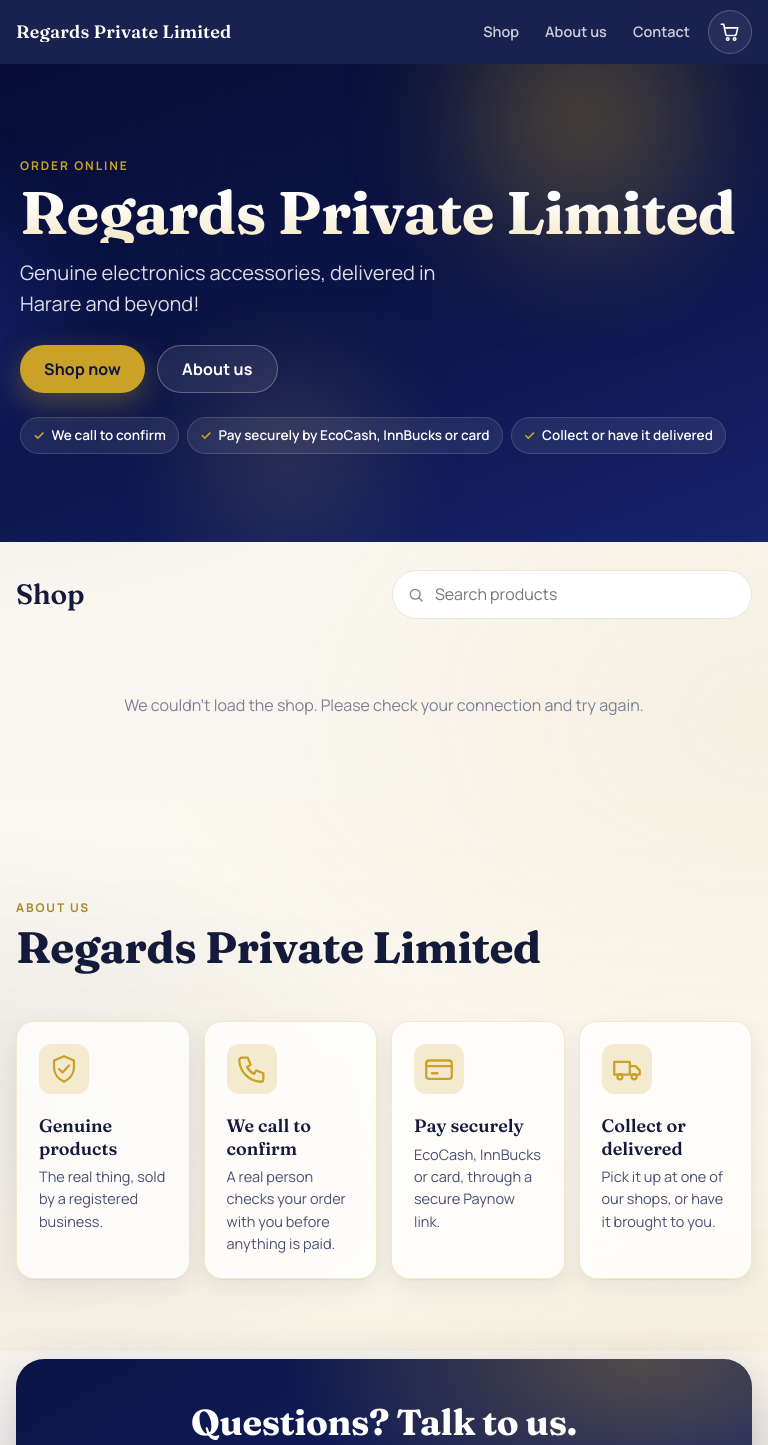
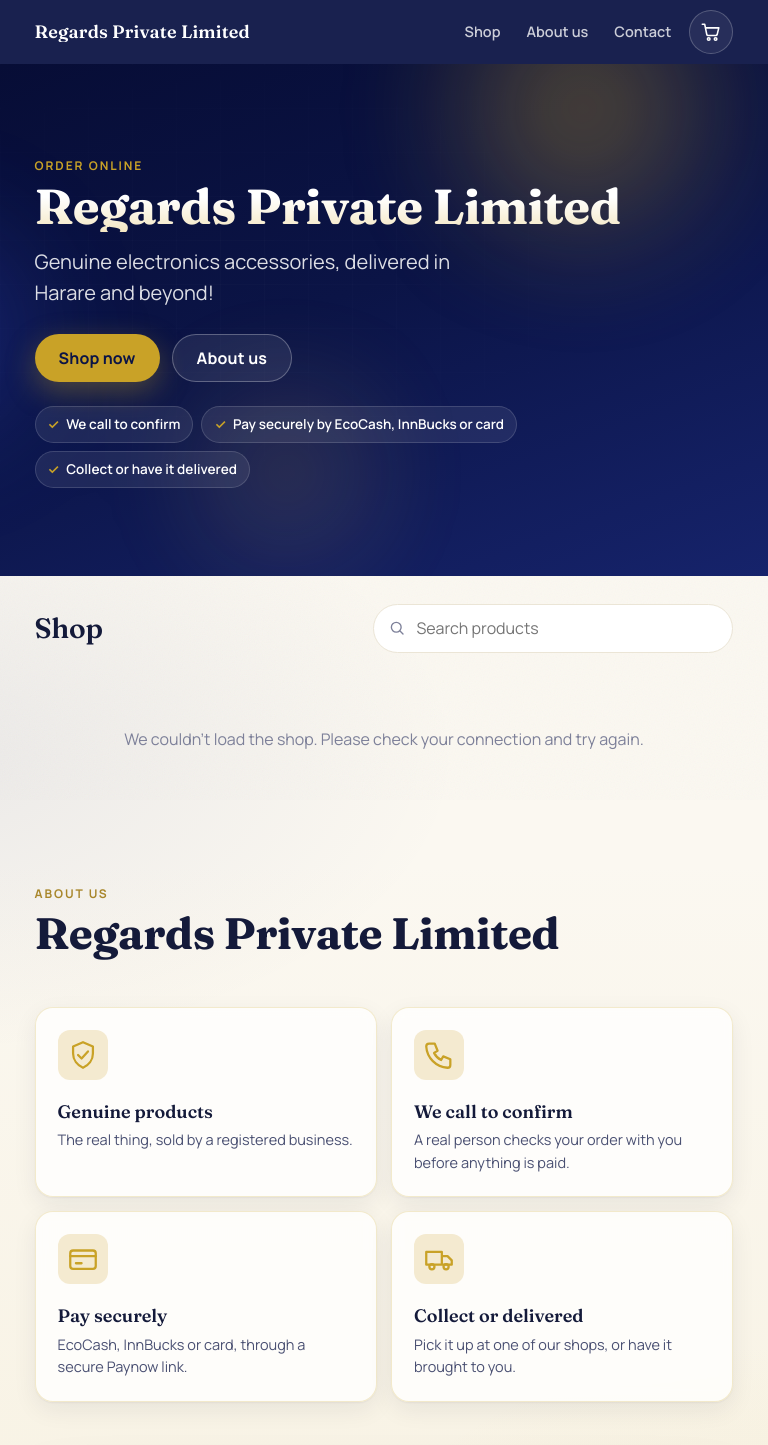
Before and after one commit to SKIFF1/shop, a plain HTML site: page index.html in a window 768 px wide. Shown: the top 1445 px of the page. Drawn offline with Linux system fonts and the light colour scheme; no server answers.

Commit message:
Tablets: one margin for every section; no fixed background or sticky hover on touch screens

```diff
--- a/shop.css
+++ b/shop.css
@@ -370,3 +370,33 @@ body.ready .rise:nth-child(5) { transition-delay: .32s; }
   .aurora span { animation: none !important; }
   .rise, .reveal { opacity: 1 !important; transform: none !important; }
 }
+
+/* ====================================================================
+   Tablets: one margin for every section, so their left edges line up and
+   the page breathes between phone and laptop widths.
+   ==================================================================== */
+:root { --gutter: clamp(16px, 4.5vw, 44px); --page: 1020px; }
+.bar { padding-left: max(var(--gutter), env(safe-area-inset-left)); padding-right: max(var(--gutter), env(safe-area-inset-right)); }
+.hero-inner { padding-left: max(var(--gutter), calc((100% - var(--page)) / 2)); padding-right: max(var(--gutter), calc((100% - var(--page)) / 2)); }
+.catalogue { max-width: none; padding-left: max(var(--gutter), calc((100% - var(--page)) / 2)); padding-right: max(var(--gutter), calc((100% - var(--page)) / 2)); }
+.about { padding: 40px max(var(--gutter), calc((100% - var(--page)) / 2)) 64px; }
+.about-inner, .contact-inner, .footer-inner, .powered { max-width: var(--page); }
+.contact { padding-left: var(--gutter); padding-right: var(--gutter); }
+.footer { padding-left: var(--gutter); padding-right: var(--gutter); }
+.catalogue { padding-bottom: 40px; }
+@media (min-width: 680px) and (max-width: 1100px) {
+  .grid { gap: 20px; }
+  .hero h1 { font-size: clamp(40px, 6.4vw, 60px); }
+  .about-inner { grid-template-columns: 1fr; }
+  .values { grid-template-columns: repeat(2, minmax(0, 1fr)); }
+}
+
+/* Touch screens: no fixed background (iPads stretch or jump it), and the
+   hover lifts and zooms only where there's a mouse, or they stick on a tap. */
+@media (hover: none) {
+  body { background-attachment: scroll; }
+  body::before { position: absolute; }
+  .product:hover, .product.reveal.shown:hover { transform: none; }
+  .product:hover .photo img, .product:hover .placeholder { transform: none; }
+  .cta:hover, .contact-actions .chip-link:hover { transform: none; }
+}
```
